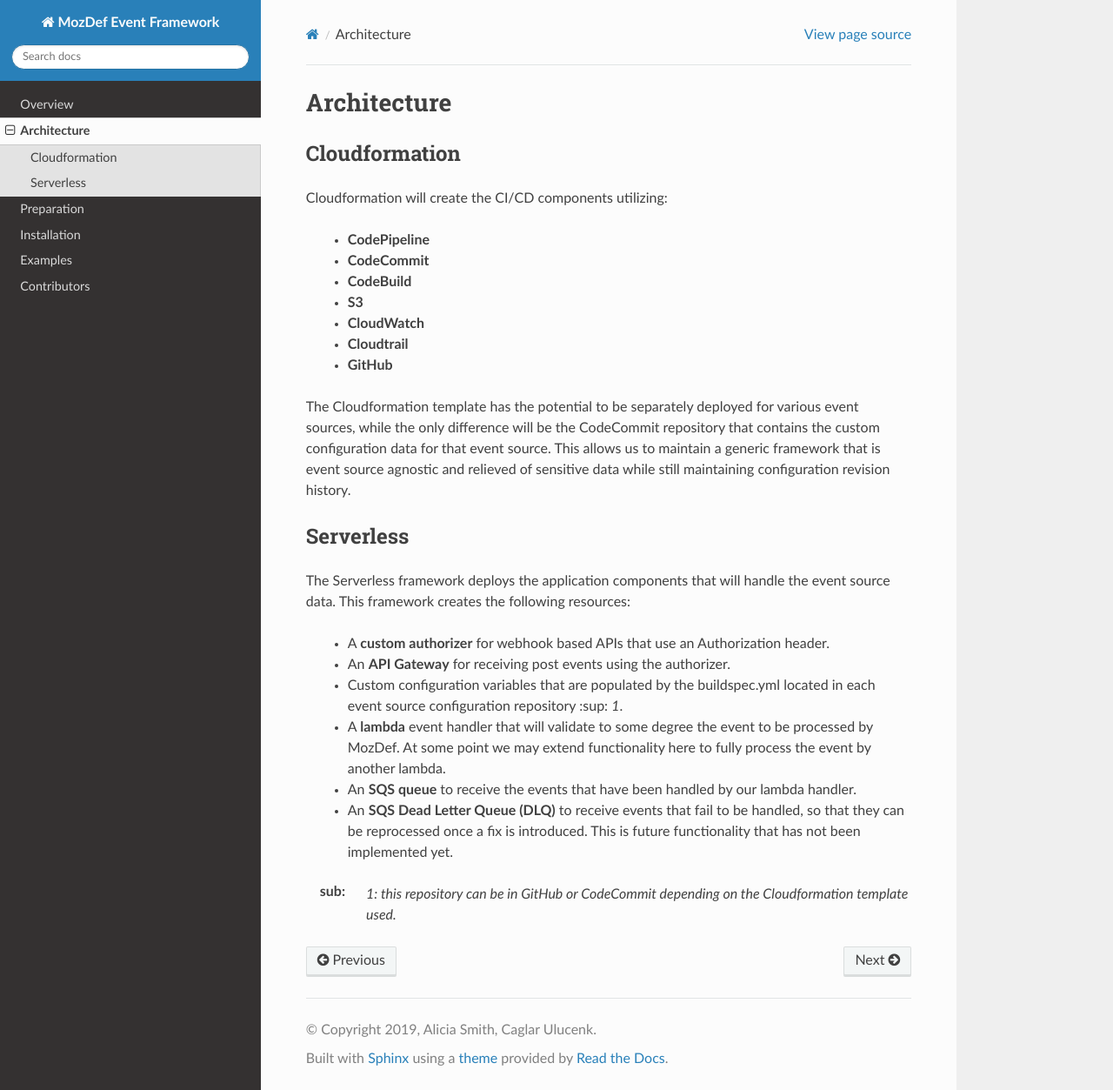
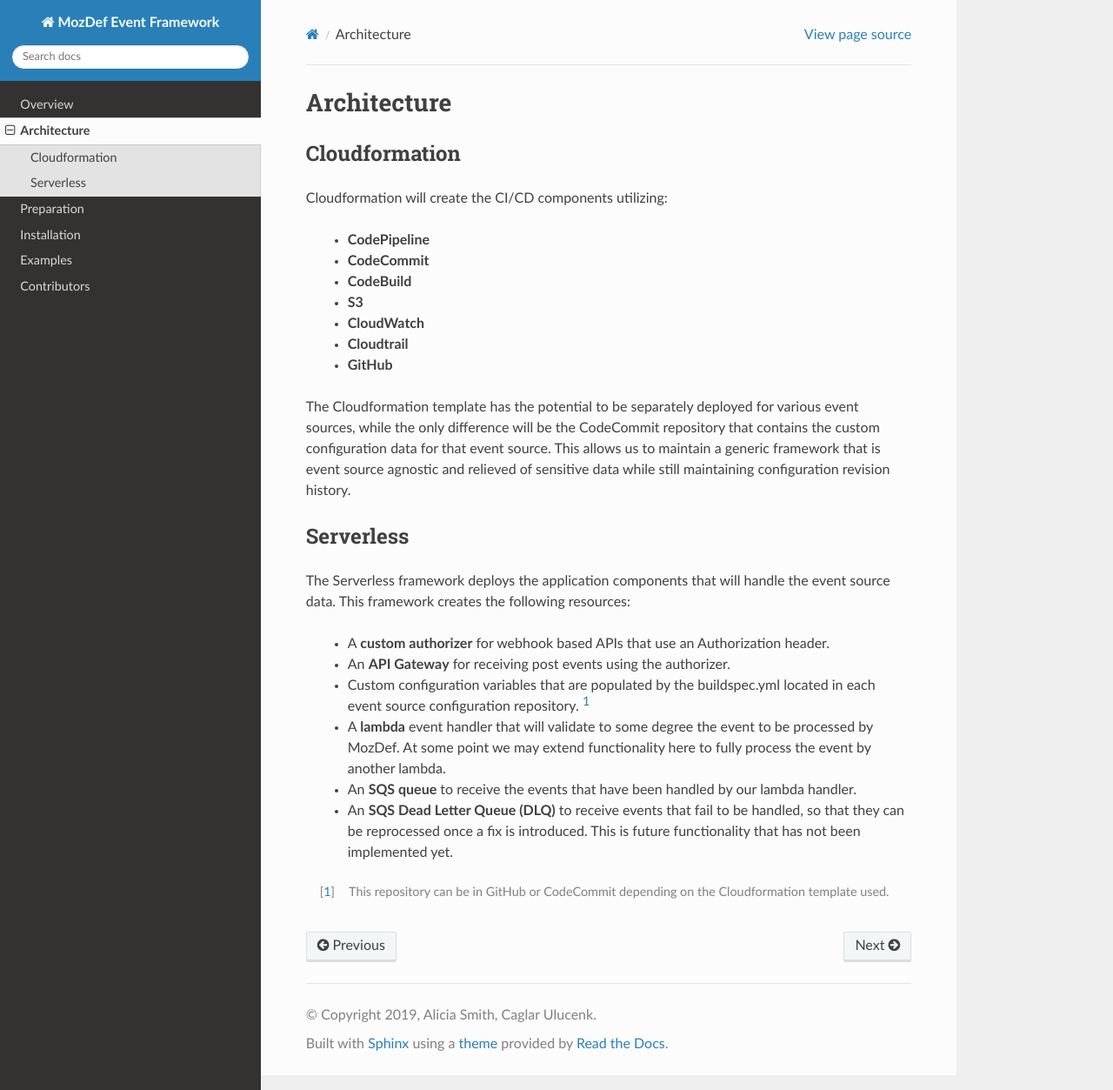
Before and after one commit to mozilla/mozdef-event-framework, a Sphinx documentation site: the page built from docs/source/architecture.rst, in a window 1280 px wide and 1253 px high. Shown: the whole window at 87% size. Built offline with Sphinx 7.4.7 and the Read the Docs theme 2.0.0, drawn with Linux system fonts in a browser that asks for light colours; pages that are not in the unit, such as notebooks, are missing from menus; some of the changed lines change nothing that is shown.

Commit message:
removing sub/sup in favor of sphinx footnote markup

```diff
--- a/docs/source/architecture.rst
+++ b/docs/source/architecture.rst
@@ -24,9 +24,9 @@
 
     * A **custom authorizer** for webhook based APIs that use an Authorization header.
     * An **API Gateway** for receiving post events using the authorizer.
-    * Custom configuration variables that are populated by the buildspec.yml located in each event source configuration repository :sup: `1`.
+    * Custom configuration variables that are populated by the buildspec.yml located in each event source configuration repository. [1]_
     * A **lambda** event handler that will validate to some degree the event to be processed by MozDef. At some point we may extend functionality here to fully process the event by another lambda.
     * An **SQS queue** to receive the events that have been handled by our lambda handler.
     * An **SQS Dead Letter Queue (DLQ)** to receive events that fail to be handled, so that they can be reprocessed once a fix is introduced. This is future functionality that has not been implemented yet.
 
-:sub: `1: this repository can be in GitHub or CodeCommit depending on the Cloudformation template used.`
+.. [1] This repository can be in GitHub or CodeCommit depending on the Cloudformation template used.
```
